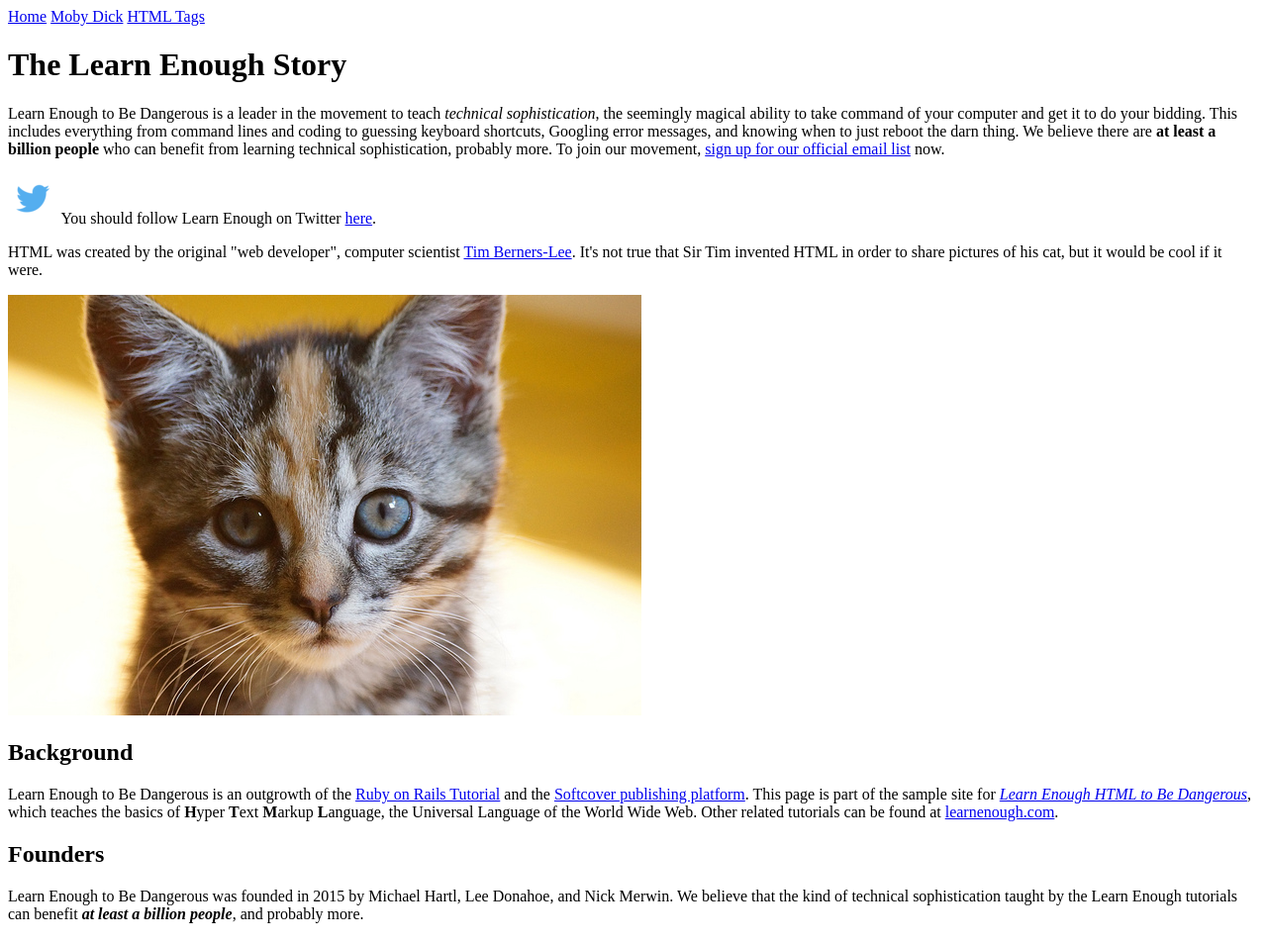
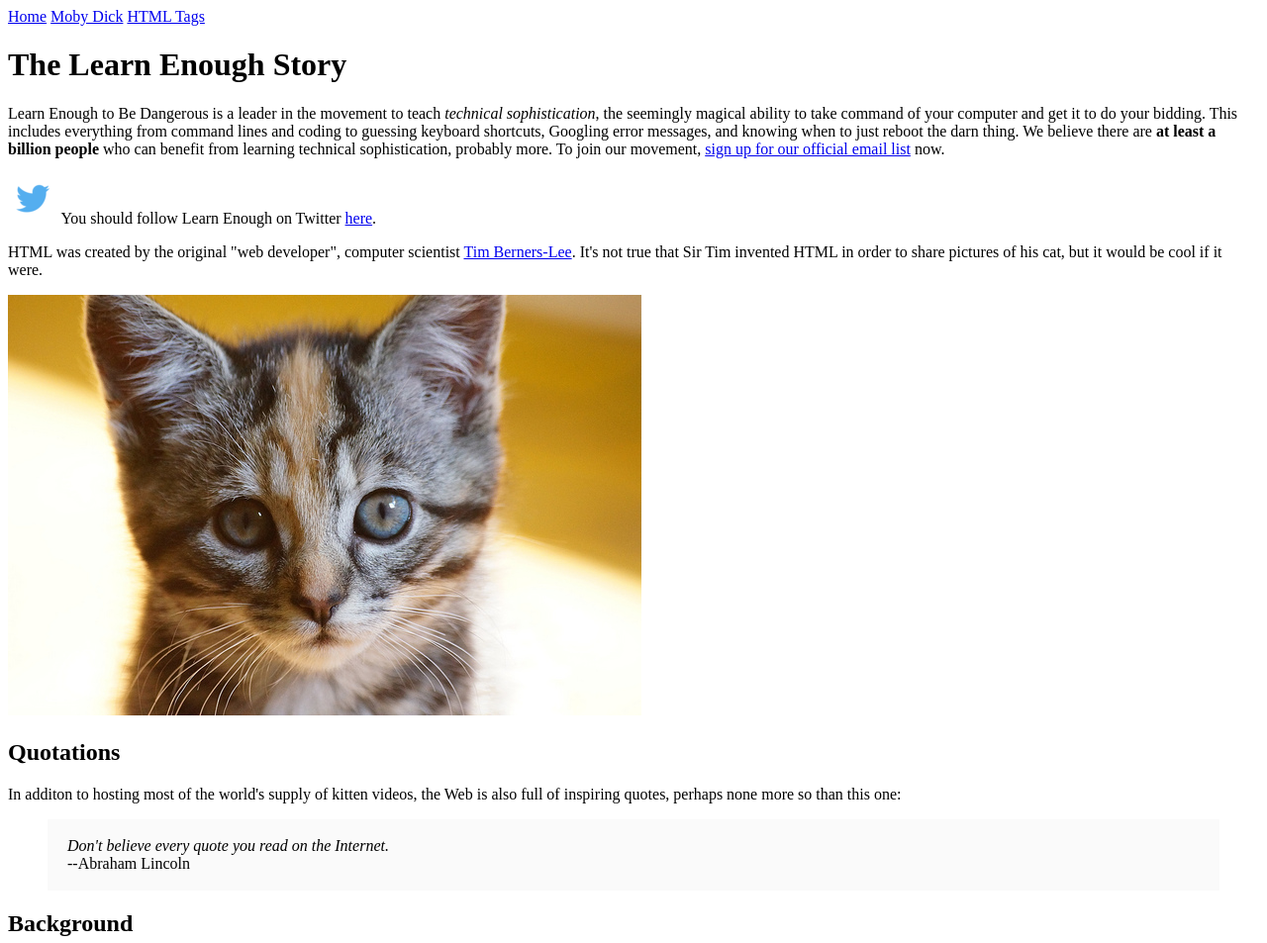
Before and after one commit to Learn-Enough-Exercises/sample_website, a plain HTML site: page index.html in a window 1280 px wide. Shown: the top 953 px of the page at 99% size. Drawn offline with Linux system fonts and the light colour scheme.

Commit message:
Edit index.html

```diff
--- a/index.html
+++ b/index.html
@@ -39,6 +39,19 @@
       share pictures of his cat, but it would be cool if it were.
     </p>
     <a href="https://www.flickr.com/photos/deborah_s_perspective/14144861329" target="_blank"><img src="./images/kitten.jpg" alt="An adorable kitten"></a>
+
+    <h2>Quotations</h2>
+    <p>
+      In additon to hosting most of the world's supply of kitten videos, the Web is also full of inspiring quotes, perhaps none more so than this one:
+    </p>
+
+    <blockquote style="padding: 2px 20px; background: #fafafa">
+      <p>
+        <em>Don't believe every quote you read on the Internet.</em>
+        <br>
+        --Abraham Lincoln
+      </p>
+    </blockquote>
     <h2>Background</h2>
         <p>
             Learn Enough to Be Dangerous is an outgrowth of the <a href="https://railstutorial.org/">Ruby on Rails Tutorial</a> and the <a href="https://www.softcover.io/">Softcover publishing platform</a>. This page is part of the sample site for <a href="https://www.learnenough.com/html"><em>Learn Enough HTML to Be Dangerous</em></a>, which teaches the basics of <strong>H</strong>yper <strong>T</strong>ext <strong>M</strong>arkup <strong>L</strong>anguage, the Universal Language of the World Wide Web. Other related tutorials can be found at <a href="https://www.learnenough.com/">learnenough.com</a>.
```
